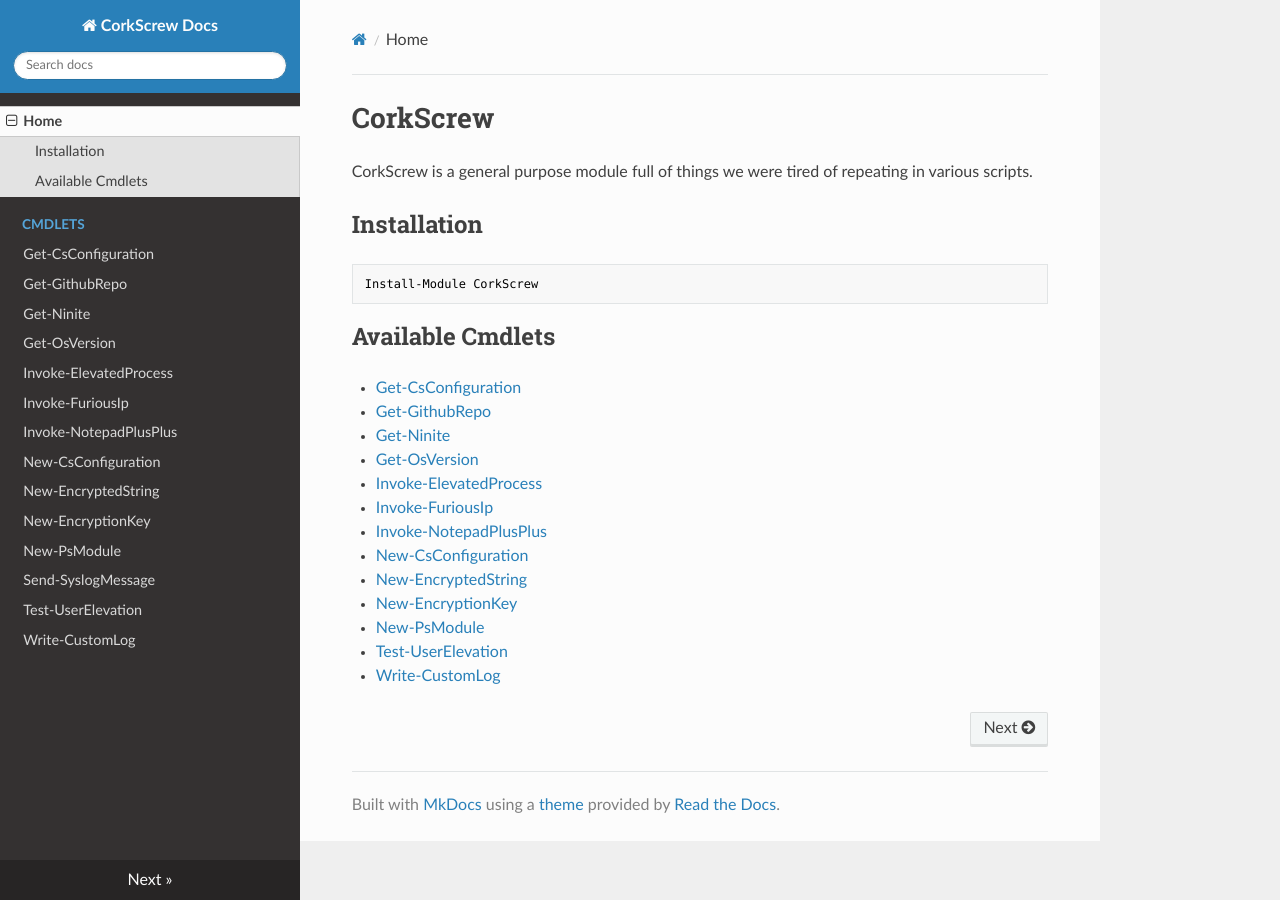
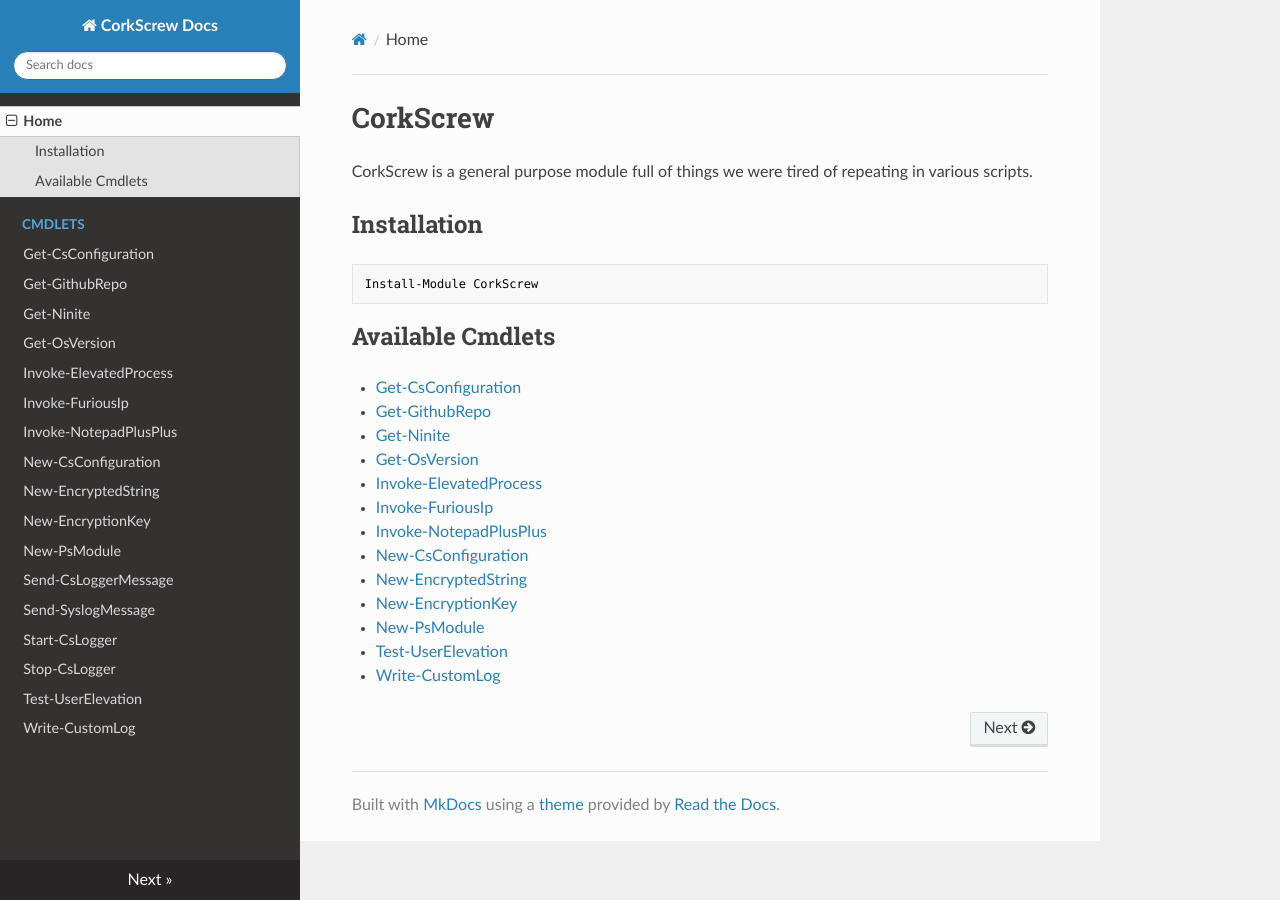
Before and after one commit to LockstepGroup/CorkScrew, an MkDocs documentation site: the page built from docs/index.md, in a window 1280 px wide. Built offline with MkDocs 1.6.1, drawn with Linux system fonts in a browser that asks for light colours; nearby versions of some CDN libraries; old or Windows-style settings are respelled for this version of MkDocs.

Commit message:
added super cool logging cmdlets !deploy

```diff
--- a/mkdocs.yml
+++ b/mkdocs.yml
@@ -14,6 +14,9 @@ pages:
     - New-EncryptedString: cmdlets/New-EncryptedString.md
     - New-EncryptionKey: cmdlets/New-EncryptionKey.md
     - New-PsModule: cmdlets/New-PsModule.md
+    - Send-CsLoggerMessage: cmdlets/Send-CsLoggerMessage.md
     - Send-SyslogMessage: cmdlets/Send-SyslogMessage.md
+    - Start-CsLogger: cmdlets/Start-CsLogger.md
+    - Stop-CsLogger: cmdlets/Stop-CsLogger.md
     - Test-UserElevation: cmdlets/Test-UserElevation.md
     - Write-CustomLog: cmdlets/Write-CustomLog.md
```
Also changed, not shown: 6 other files.
